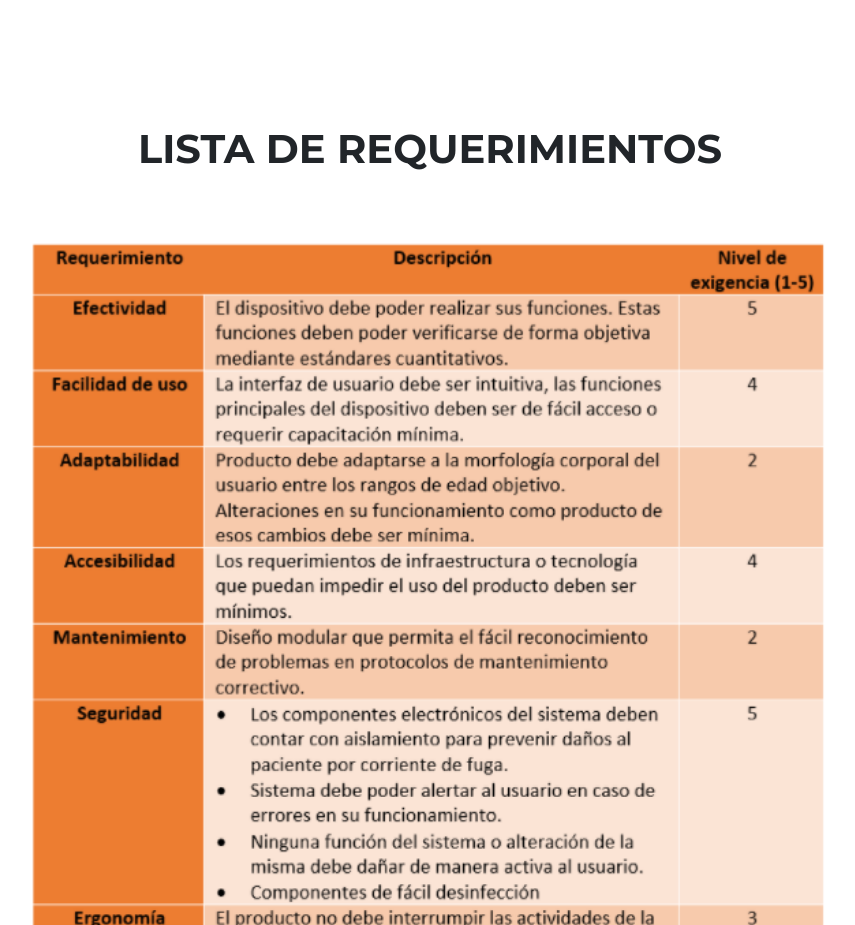
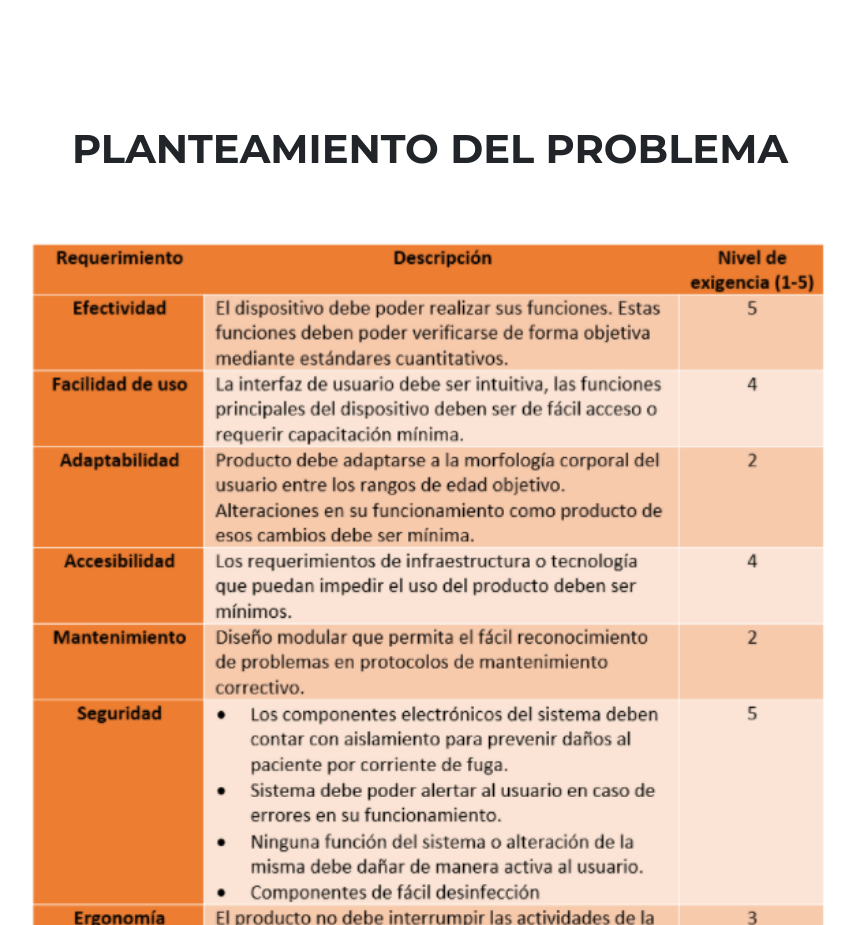
Before and after one commit to Grupobio2022/Hito2, a plain HTML site: page index.html in a window 1280 px wide. Shown: the part 6620-7545 px from the top of the page, without its empty margins (210-1065 px from the left). Drawn offline with nearby package versions, Linux system fonts and the light colour scheme.

Commit message:
Update index.html

```diff
--- a/index.html
+++ b/index.html
@@ -91,7 +91,7 @@
         <section class="page-section" id="about">
             <div class="container">
                 <div class="text-center">
-                    <h2 class="section-heading text-uppercase">Lista de requerimientos</h2>
+                    <h2 class="section-heading text-uppercase">Planteamiento del problema</h2>
                     </br>
                 </div>
                                     <img class="img-fluid d-block mx-auto" src="assets/img/about/reque.png" alt="..." />
```
